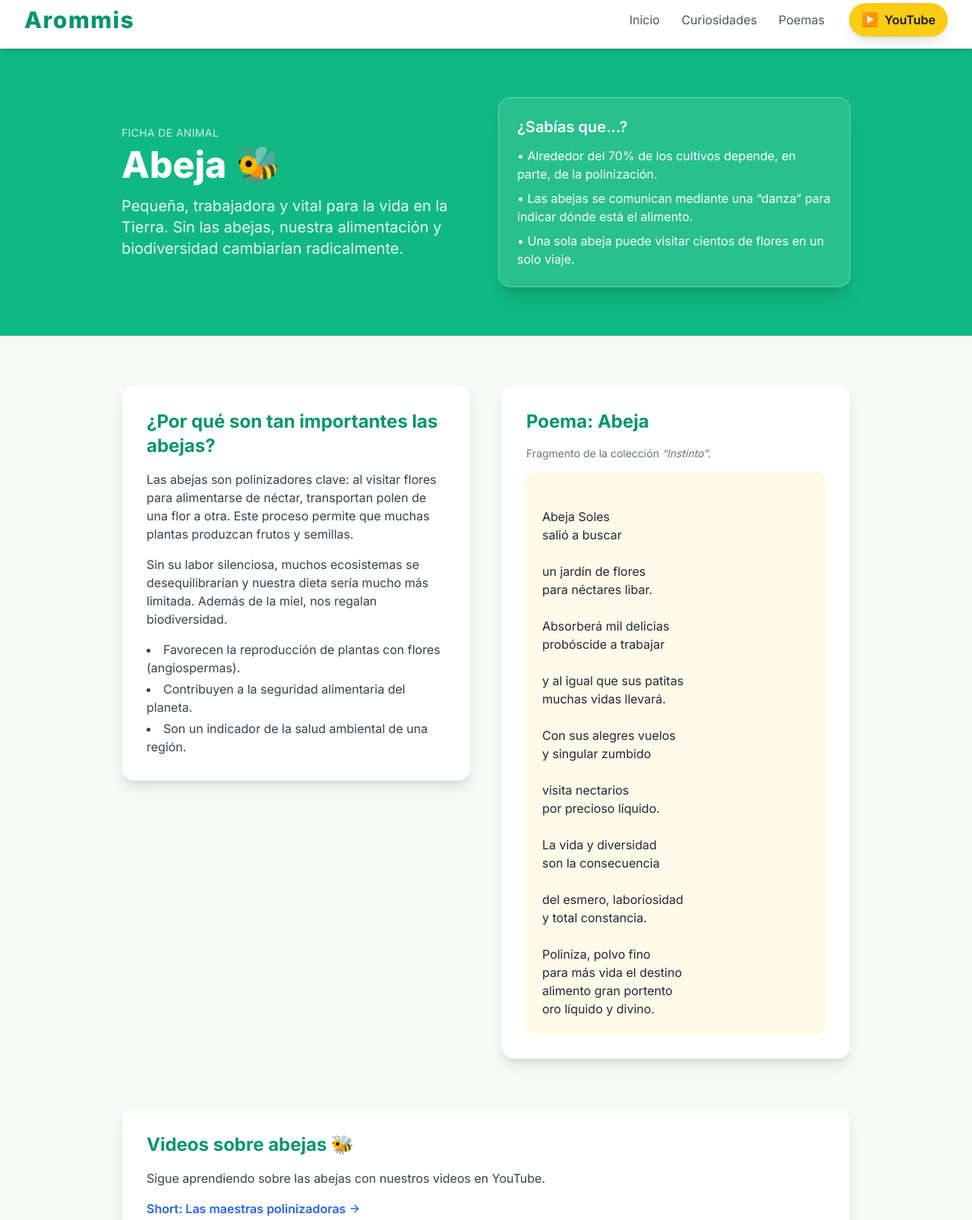
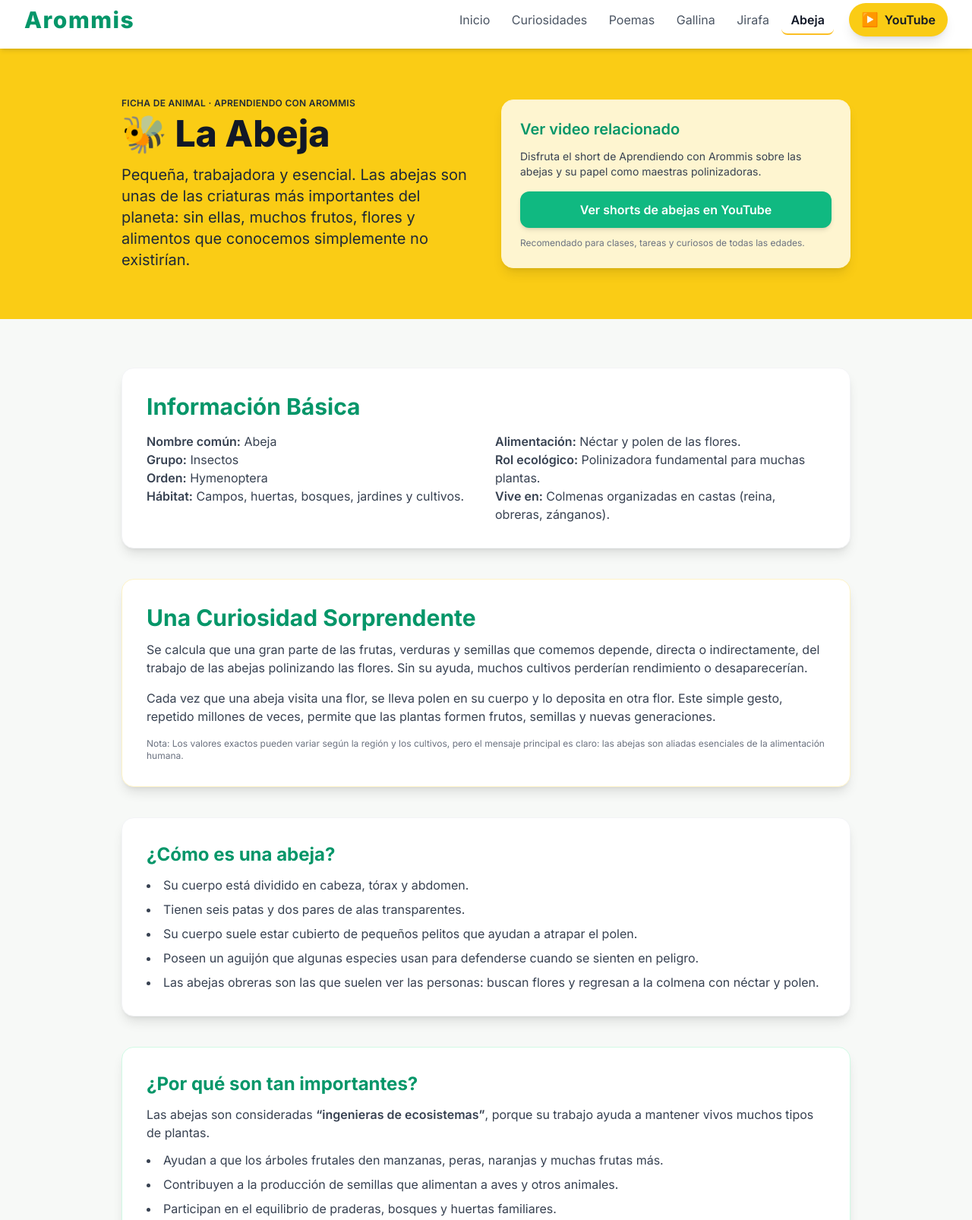
Before and after one commit to astivenr/Arommis, a plain HTML site: page abeja.html in a window 1280 px wide. Shown: the part 12-1618 px from the top of the page at 76% size. Drawn offline with nearby package versions, Linux system fonts and the light colour scheme.

Commit message:
Revise abeja.html for content and structure improvements
Updated the abeja.html file to enhance content and structure, including a new title, improved descriptions, and additional sections about the importance of bees and how to help them.

```diff
--- a/abeja.html
+++ b/abeja.html
@@ -3,22 +3,25 @@
 <head>
     <meta charset="UTF-8">
     <meta name="viewport" content="width=device-width, initial-scale=1.0">
-    <title>Arommis | Abeja</title>
+    <title>Arommis | Ficha de la Abeja</title>
 
-    <meta name="description" content="Descubre datos curiosos sobre las abejas: polinización, importancia ecológica y un poema dedicado a ellas.">
+    <meta name="description" content="Ficha educativa de la abeja: características, curiosidades y su importancia para la naturaleza. Aprendiendo con Arommis.">
     <link rel="icon" type="image/png" href="/favicon.png">
     <script src="https://cdn.tailwindcss.com"></script>
     <style>
         @import url('https://fonts.googleapis.com/css2?family=Inter:wght@100..900&display=swap');
-        body { font-family: 'Inter', sans-serif; background-color: #f7f9f7; }
-        .color-miel { background-color: #FACC15; }
-        .color-naturaleza { background-color: #10B981; }
+        body {
+            font-family: 'Inter', sans-serif;
+            background-color: #f7f9f7;
+        }
+        .color-miel { background-color: #FACC15; } /* Amarillo miel */
+        .color-naturaleza { background-color: #10B981; } /* Verde esmeralda */
         .texto-naturaleza { color: #059669; }
     </style>
 </head>
 <body class="antialiased">
 
-    <!-- Header reutilizado -->
+    <!-- Header -->
     <header class="bg-white shadow-md sticky top-0 z-10">
         <div class="max-w-7xl mx-auto px-4 sm:px-6 lg:px-8 py-4 flex justify-between items-center">
             <a href="index.html" class="text-3xl font-extrabold texto-naturaleza tracking-wider">
@@ -28,7 +31,10 @@
                 <a href="index.html#inicio" class="text-gray-600 hover:text-gray-900 px-3 py-2 rounded-lg transition duration-150">Inicio</a>
                 <a href="index.html#curiosidades" class="text-gray-600 hover:text-gray-900 px-3 py-2 rounded-lg transition duration-150">Curiosidades</a>
                 <a href="poemas.html" class="text-gray-600 hover:text-gray-900 px-3 py-2 rounded-lg transition duration-150">Poemas</a>
-                <a href="https://youtube.com/@aprendiendoconarommis" target="_blank" rel="noopener noreferrer"
+                <a href="gallina.html" class="text-gray-600 hover:text-gray-900 px-3 py-2 rounded-lg transition duration-150">Gallina</a>
+                <a href="jirafa.html" class="text-gray-600 hover:text-gray-900 px-3 py-2 rounded-lg transition duration-150">Jirafa</a>
+                <a href="abeja.html" class="text-gray-900 font-semibold px-3 py-2 rounded-lg border-b-2 border-amber-400 transition duration-150">Abeja</a>
+                <a href="https://youtube.com/@AprendiendoConArommis" target="_blank" rel="noopener noreferrer"
                    class="color-miel text-gray-900 font-semibold px-4 py-2 rounded-full ml-4 shadow-lg hover:shadow-xl hover:scale-105 transition duration-300 inline-flex items-center gap-2">
                     <span class="font-black text-lg align-middle">▶️</span>
                     <span>YouTube</span>
@@ -38,139 +44,158 @@
     </header>
 
     <main>
-        <!-- Hero específico del animal -->
-        <section class="py-12 md:py-16 color-naturaleza text-white">
-            <div class="max-w-5xl mx-auto px-4 sm:px-6 lg:px-8 flex flex-col md:flex-row items-center gap-8">
-                <div class="flex-1">
-                    <p class="uppercase text-sm tracking-wide mb-2 opacity-80">
-                        Ficha de animal
+
+        <!-- Hero Abeja -->
+        <section class="py-12 md:py-16 color-miel text-gray-900">
+            <div class="max-w-5xl mx-auto px-4 sm:px-6 lg:px-8 grid md:grid-cols-2 gap-10 items-center">
+                <div>
+                    <p class="uppercase tracking-wide text-xs font-semibold mb-2 text-gray-800">
+                        Ficha de Animal · Aprendiendo con Arommis
                     </p>
-                    <h1 class="text-4xl md:text-5xl font-extrabold mb-4 flex items-center gap-3">
-                        Abeja
-                        <span class="text-5xl">🐝</span>
+                    <h1 class="text-4xl md:text-5xl font-extrabold mb-4 flex items-center gap-2">
+                        🐝 La Abeja
                     </h1>
-                    <p class="text-lg md:text-xl opacity-90">
-                        Pequeña, trabajadora y vital para la vida en la Tierra.
-                        Sin las abejas, nuestra alimentación y biodiversidad cambiarían radicalmente.
+                    <p class="text-lg md:text-xl text-gray-800">
+                        Pequeña, trabajadora y esencial. Las abejas son unas de las criaturas más importantes del planeta:
+                        sin ellas, muchos frutos, flores y alimentos que conocemos simplemente no existirían.
                     </p>
                 </div>
-                <div class="flex-1">
-                    <div class="bg-white/10 border border-white/30 rounded-2xl p-6 shadow-xl">
-                        <h2 class="text-xl font-semibold mb-3">¿Sabías que...?</h2>
-                        <ul class="space-y-2 text-sm md:text-base">
-                            <li>• Alrededor del 70% de los cultivos depende, en parte, de la polinización.</li>
-                            <li>• Las abejas se comunican mediante una “danza” para indicar dónde está el alimento.</li>
-                            <li>• Una sola abeja puede visitar cientos de flores en un solo viaje.</li>
-                        </ul>
-                    </div>
+                <div class="bg-white/80 rounded-2xl shadow-lg p-6 border border-amber-100">
+                    <h2 class="text-xl font-semibold mb-3 texto-naturaleza">
+                        Ver video relacionado
+                    </h2>
+                    <p class="text-gray-700 text-sm mb-4">
+                        Disfruta el short de Aprendiendo con Arommis sobre las abejas y su papel como maestras polinizadoras.
+                    </p>
+                    <a href="https://www.youtube.com/@AprendiendoConArommis/shorts" target="_blank" rel="noopener noreferrer"
+                       class="inline-flex items-center justify-center w-full color-naturaleza text-white font-semibold px-4 py-3 rounded-xl shadow-md hover:shadow-lg hover:scale-[1.02] transition duration-200">
+                        Ver shorts de abejas en YouTube
+                    </a>
+                    <p class="text-xs text-gray-500 mt-3">
+                        Recomendado para clases, tareas y curiosos de todas las edades.
+                    </p>
                 </div>
             </div>
         </section>
 
-        <!-- Sección de contenido: datos + poesía -->
+        <!-- Contenido principal -->
         <section class="py-12 md:py-16">
-            <div class="max-w-5xl mx-auto px-4 sm:px-6 lg:px-8 grid md:grid-cols-2 gap-10 items-start">
+            <div class="max-w-5xl mx-auto px-4 sm:px-6 lg:px-8 space-y-10">
 
-                <!-- Columna de datos científicos -->
-                <article class="bg-white rounded-2xl shadow-lg p-6 md:p-8 border border-gray-100">
-                    <h2 class="text-2xl font-bold mb-4 texto-naturaleza">
-                        ¿Por qué son tan importantes las abejas?
+                <!-- Tarjeta de información básica -->
+                <article class="bg-white rounded-2xl shadow-lg border border-gray-100 p-6 md:p-8">
+                    <h2 class="text-2xl md:text-3xl font-bold mb-4 texto-naturaleza">
+                        Información Básica
                     </h2>
-                    <p class="text-gray-700 mb-4">
-                        Las abejas son polinizadores clave: al visitar flores para alimentarse de néctar,
-                        transportan polen de una flor a otra. Este proceso permite que muchas plantas
-                        produzcan frutos y semillas.
+                    <div class="grid md:grid-cols-2 gap-6 text-sm md:text-base text-gray-700">
+                        <div>
+                            <p><span class="font-semibold">Nombre común:</span> Abeja</p>
+                            <p><span class="font-semibold">Grupo:</span> Insectos</p>
+                            <p><span class="font-semibold">Orden:</span> Hymenoptera</p>
+                            <p><span class="font-semibold">Hábitat:</span> Campos, huertas, bosques, jardines y cultivos.</p>
+                        </div>
+                        <div>
+                            <p><span class="font-semibold">Alimentación:</span> Néctar y polen de las flores.</p>
+                            <p><span class="font-semibold">Rol ecológico:</span> Polinizadora fundamental para muchas plantas.</p>
+                            <p><span class="font-semibold">Vive en:</span> Colmenas organizadas en castas (reina, obreras, zánganos).</p>
+                        </div>
+                    </div>
+                </article>
+
+                <!-- Curiosidad principal -->
+                <article class="bg-white rounded-2xl shadow-lg border border-amber-100 p-6 md:p-8">
+                    <h2 class="text-2xl md:text-3xl font-bold mb-3 texto-naturaleza">
+                        Una Curiosidad Sorprendente
+                    </h2>
+                    <p class="text-gray-700 mb-4 text-sm md:text-base">
+                        Se calcula que una gran parte de las frutas, verduras y semillas que comemos depende,
+                        directa o indirectamente, del trabajo de las abejas polinizando las flores.
+                        Sin su ayuda, muchos cultivos perderían rendimiento o desaparecerían.
                     </p>
-                    <p class="text-gray-700 mb-4">
-                        Sin su labor silenciosa, muchos ecosistemas se desequilibrarían y nuestra dieta
-                        sería mucho más limitada. Además de la miel, nos regalan biodiversidad.
+                    <p class="text-gray-700 text-sm md:text-base">
+                        Cada vez que una abeja visita una flor, se lleva polen en su cuerpo
+                        y lo deposita en otra flor. Este simple gesto, repetido millones de veces,
+                        permite que las plantas formen frutos, semillas y nuevas generaciones.
                     </p>
-                    <ul class="list-disc list-inside text-gray-700 space-y-1">
-                        <li>Favorecen la reproducción de plantas con flores (angiospermas).</li>
-                        <li>Contribuyen a la seguridad alimentaria del planeta.</li>
-                        <li>Son un indicador de la salud ambiental de una región.</li>
+                    <p class="mt-4 text-xs text-gray-500">
+                        Nota: Los valores exactos pueden variar según la región y los cultivos,
+                        pero el mensaje principal es claro: las abejas son aliadas esenciales de la alimentación humana.
+                    </p>
+                </article>
+
+                <!-- Sección: Cómo es una abeja -->
+                <article class="bg-white rounded-2xl shadow-lg border border-gray-100 p-6 md:p-8">
+                    <h2 class="text-2xl font-bold mb-3 texto-naturaleza">
+                        ¿Cómo es una abeja?
+                    </h2>
+                    <ul class="list-disc list-inside text-gray-700 space-y-2 text-sm md:text-base">
+                        <li>Su cuerpo está dividido en cabeza, tórax y abdomen.</li>
+                        <li>Tienen seis patas y dos pares de alas transparentes.</li>
+                        <li>Su cuerpo suele estar cubierto de pequeños pelitos que ayudan a atrapar el polen.</li>
+                        <li>Poseen un aguijón que algunas especies usan para defenderse cuando se sienten en peligro.</li>
+                        <li>Las abejas obreras son las que suelen ver las personas: buscan flores y regresan a la colmena con néctar y polen.</li>
                     </ul>
                 </article>
 
-                <!-- Columna de poema -->
-                <article class="bg-white rounded-2xl shadow-lg p-6 md:p-8 border border-gray-100">
-                    <h2 class="text-2xl font-bold mb-4 texto-naturaleza">
-                        Poema: Abeja
+                <!-- Sección: Importancia para el planeta -->
+                <article class="bg-white rounded-2xl shadow-lg border border-emerald-100 p-6 md:p-8">
+                    <h2 class="text-2xl font-bold mb-3 texto-naturaleza">
+                        ¿Por qué son tan importantes?
                     </h2>
-                    <p class="text-sm text-gray-500 mb-4">
-                        Fragmento de la colección <em>“Instinto”</em>.
+                    <p class="text-gray-700 mb-3 text-sm md:text-base">
+                        Las abejas son consideradas <span class="font-semibold">“ingenieras de ecosistemas”</span>,
+                        porque su trabajo ayuda a mantener vivos muchos tipos de plantas.
                     </p>
-                    <div class="bg-yellow-50 border border-yellow-100 rounded-xl p-4 md:p-5 text-gray-800 text-sm md:text-base leading-relaxed whitespace-pre-line">
-Abeja Soles
-salió a buscar
-
-un jardín de flores
-para néctares libar.
-
-Absorberá mil delicias
-probóscide a trabajar
-
-y al igual que sus patitas
-muchas vidas llevará.
-
-Con sus alegres vuelos
-y singular zumbido
-
-visita nectarios
-por precioso líquido.
-
-La vida y diversidad
-son la consecuencia
-
-del esmero, laboriosidad
-y total constancia.
-
-Poliniza, polvo fino
-para más vida el destino
-alimento gran portento
-oro líquido y divino.
-                    </div>
+                    <ul class="list-disc list-inside text-gray-700 space-y-2 text-sm md:text-base">
+                        <li>Ayudan a que los árboles frutales den manzanas, peras, naranjas y muchas frutas más.</li>
+                        <li>Contribuyen a la producción de semillas que alimentan a aves y otros animales.</li>
+                        <li>Participan en el equilibrio de praderas, bosques y huertas familiares.</li>
+                        <li>Gracias a las flores que polinizan, también favorecen la producción de miel y otros productos de la colmena.</li>
+                    </ul>
                 </article>
 
-            </div>
-        </section>
+                <!-- Sección: ¿Cómo podemos ayudarlas? -->
+                <article class="bg-white rounded-2xl shadow-lg border border-gray-100 p-6 md:p-8">
+                    <h2 class="text-2xl font-bold mb-3 texto-naturaleza">
+                        ¿Cómo podemos ayudar a las abejas?
+                    </h2>
+                    <ul class="list-disc list-inside text-gray-700 space-y-2 text-sm md:text-base">
+                        <li>Plantando flores variadas en jardines, macetas y balcones.</li>
+                        <li>Evitando el uso de pesticidas fuertes en casa y en la escuela.</li>
+                        <li>Respetando los espacios donde hay colmenas y no molestándolas.</li>
+                        <li>Apoyando proyectos educativos que enseñen sobre polinizadores.</li>
+                    </ul>
+                    <p class="text-gray-700 mt-3 text-sm md:text-base">
+                        Pequeños cambios en nuestra vida diaria pueden significar una gran diferencia
+                        para millones de abejas.
+                    </p>
+                </article>
 
-        <!-- Sección de videos relacionados -->
-        <section class="pb-16">
-            <div class="max-w-5xl mx-auto px-4 sm:px-6 lg:px-8">
-                <div class="bg-white rounded-2xl shadow-lg p-6 md:p-8 border border-gray-100">
-                    <h2 class="text-2xl font-bold mb-4 texto-naturaleza">
-                        Videos sobre abejas 🐝
-                    </h2>
-                    <p class="text-gray-700 mb-4">
-                        Sigue aprendiendo sobre las abejas con nuestros videos en YouTube.
-                    </p>
-                    <ul class="space-y-2 text-sm md:text-base">
-                        <li>
-                            <a href="https://www.youtube.com/watch?v=MEsd1g8QrKU" target="_blank" rel="noopener noreferrer"
-                               class="text-blue-600 hover:text-blue-800 font-semibold inline-flex items-center">
-                                Short: Las maestras polinizadoras
-                                <svg xmlns="http://www.w3.org/2000/svg" width="16" height="16" viewBox="0 0 24 24" fill="none" stroke="currentColor" stroke-width="2" stroke-linecap="round" stroke-linejoin="round" class="ml-1"><path d="M5 12h14"/><path d="m12 5 7 7-7 7"/></svg>
-                            </a>
-                        </li>
-                        <li>
-                            <a href="https://youtube.com/@aprendiendoconarommis" target="_blank" rel="noopener noreferrer"
-                               class="text-gray-700 hover:text-gray-900 inline-flex items-center">
-                                Ver más videos en el canal
-                                <svg xmlns="http://www.w3.org/2000/svg" width="16" height="16" viewBox="0 0 24 24" fill="none" stroke="currentColor" stroke-width="2" stroke-linecap="round" stroke-linejoin="round" class="ml-1"><path d="M5 12h14"/><path d="m12 5 7 7-7 7"/></svg>
-                            </a>
-                        </li>
-                    </ul>
+                <!-- Enlace al poema -->
+                <div class="bg-amber-50 border border-amber-100 rounded-2xl p-6 flex flex-col md:flex-row md:items-center md:justify-between gap-4">
+                    <div>
+                        <h2 class="text-xl font-bold texto-naturaleza">
+                            🐝 Leer el poema de la abeja
+                        </h2>
+                        <p class="text-gray-700 text-sm md:text-base">
+                            Acompaña esta ficha con un poema dedicado a las maestras polinizadoras de Arommis.
+                        </p>
+                    </div>
+                    <a href="poemas.html#poema-abeja"
+                       class="inline-flex items-center justify-center px-5 py-3 rounded-xl bg-white text-amber-700 font-semibold shadow hover:shadow-md hover:scale-[1.02] transition text-sm md:text-base">
+                        Ir al poema de la abeja
+                    </a>
                 </div>
+
             </div>
         </section>
     </main>
 
-    <!-- Footer simple -->
+    <!-- Footer -->
     <footer class="bg-gray-800 text-white py-8 mt-auto">
         <div class="max-w-5xl mx-auto px-4 sm:px-6 lg:px-8 text-center">
             <p class="text-sm text-gray-300 mb-2">
-                🐝 Volver a la <a href="index.html" class="underline hover:text-white">página principal</a>
+                Volver a la <a href="index.html" class="underline hover:text-white">página principal</a>
             </p>
             <p class="text-xs text-gray-500">
                 © 2024 Arommis. Todos los derechos reservados.
```
